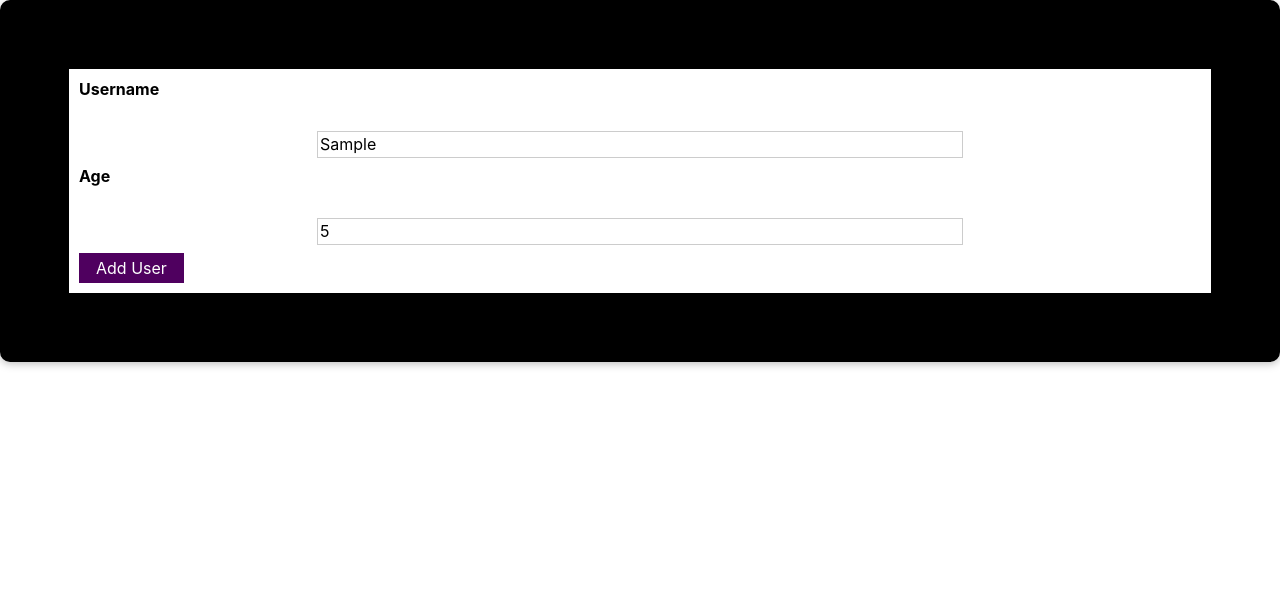
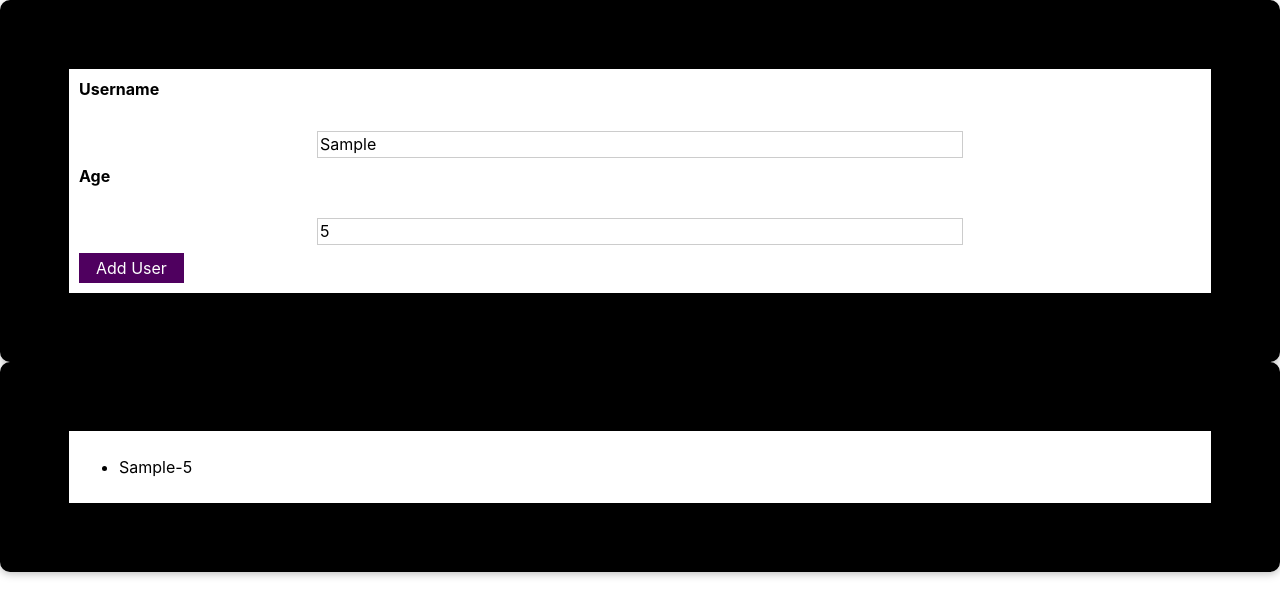
Before and after one commit to sukku-akky/ReactAddUserApp, a React (Create React App) app: page / in a window 1280 px wide. Both pictures are taken after typing "Sample", "5" into the empty fields and a click on the button "Add User". Shown: the top 616 px of the page. Built offline with nearby package versions, Linux system fonts and the light colour scheme.

Commit message:
managing -users-list

```diff
--- a/src/App.js
+++ b/src/App.js
@@ -1,11 +1,22 @@
 
-import React from "react";
+import React,{useState} from "react";
 import AddUser from "./components/Users/AddUser";
+import UsersList from "./components/Users/UsersList";
 
 function App() {
+  const[usersList,setUsersList]=useState([]);
+  const addUserHandler=(uName,uAge)=>{
+    setUsersList((prevList)=>{
+      return [...prevList,{name:uName,age:uAge,id:Math.random().toString()}]
+    })
+  }
+
   return (
 
-      <AddUser/>
+      <div>
+        <AddUser onAddUser={addUserHandler}/>
+        <UsersList users={usersList}/>
+      </div>
 
 
   );
--- a/src/components/Users/AddUser.js
+++ b/src/components/Users/AddUser.js
@@ -4,7 +4,7 @@
 import Button from "../UI/Button";
 
 
-const AddUser=()=>{
+const AddUser=(props)=>{
     const [latestName,setLatestName]=useState("");
     const [latestAge,setLatestAge]=useState("");
 
@@ -25,7 +25,7 @@
     if(latestAge<=0){
         alert("please enter a valid age")
     }
-    console.log(latestName,latestAge);
+    props.onAddUser(latestName,latestAge);
 
     setLatestName("");
     setLatestAge("");
--- a/src/components/Users/UsersList.js
+++ b/src/components/Users/UsersList.js
@@ -8,8 +8,8 @@
         <ul  className="users">
           {props.users.map((user)=>{
             return (
-              <li>
-                `${user.name} (${user.age} years old)`
+              <li key={user.id}>
+                {user.name}-{user.age}
               </li>
             )
 
```
